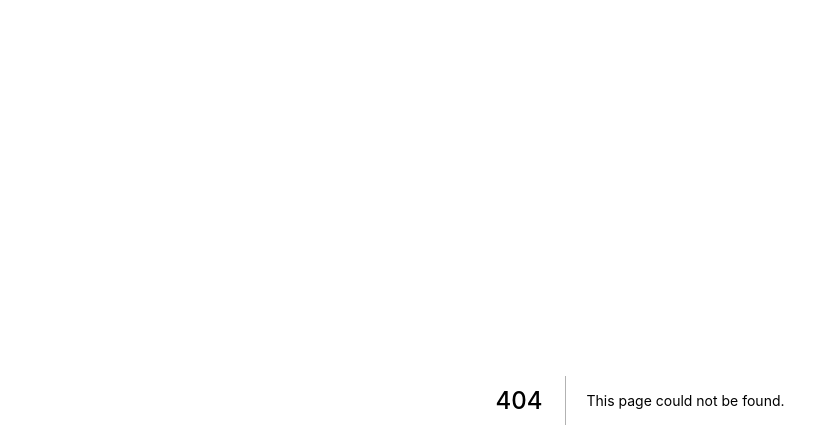
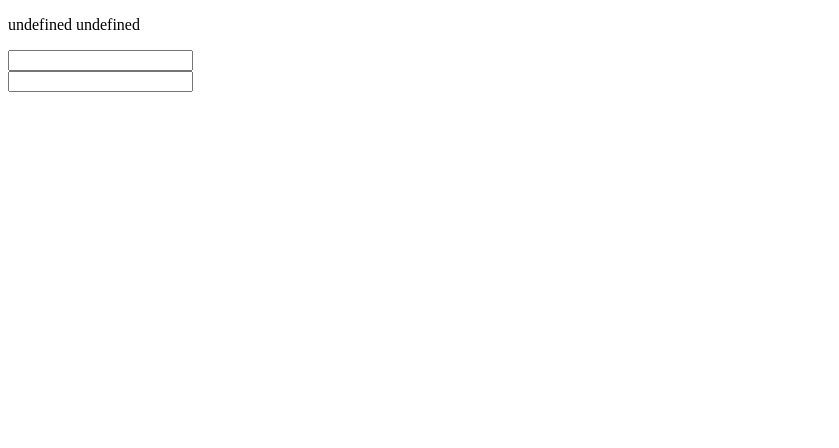
Before and after one commit to Aripis/Hoppers-Site, a Next.js app: page /about in a window 1280 px wide. Before the commit this address had no page. Shown: the top 448 px of the page, without its empty margins (0-839 px from the left). Built offline with nearby package versions, Linux system fonts and the light colour scheme.

Commit message:
[Update] Test(to be reverted)

```diff
--- /dev/null
+++ b/pages/about.js
@@ -0,0 +1,27 @@
+import { useEffect, useState } from 'react'
+
+const About = () => {
+    const [name, setName] = useState("")
+    const [surname, setSurname] = useState("")
+
+    useEffect(() => {
+        fetch("/api/test").then(res => {
+            res.json().then(json => {
+                setName(json.name)
+                setSurname(json.surname)
+            })
+        })
+    }, [])
+
+    return(
+        <>
+            <p>{`${name} ${surname}`}</p>
+            <input value={name} onChange={e => setName(e.target.value)}/>
+            <br />
+            <input value={surname} onChange={e => setSurname(e.target.value)}/>
+
+        </>
+    )
+}
+
+export default About
--- /dev/null
+++ b/pages/api/test.js
@@ -0,0 +1,5 @@
+export default (req, res) => {
+    let name = "Ivan"
+    let surname = "Dimitrov"
+    res.json(`{"name": "${name}", "surname": "${surname}"}`)
+}
```
